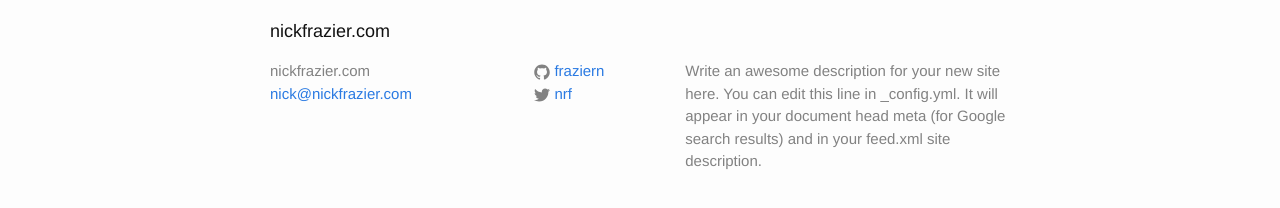
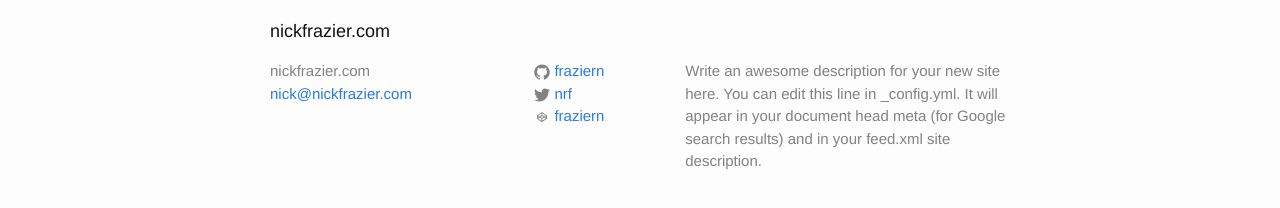
Before and after one commit to fraziern/fraziern.github.io, a Jekyll site: the page built from index.html, in a window 1280 px wide. Shown: the part 357-565 px from the top of the page. Built offline with Jekyll 4.4.1, drawn with Linux system fonts in a browser that asks for light colours.

Commit message:
added codepen link & icon

```diff
--- a/_config.yml
+++ b/_config.yml
@@ -13,9 +13,10 @@
   line in _config.yml. It will appear in your document head meta (for
   Google search results) and in your feed.xml site description.
 baseurl: "" # the subpath of your site, e.g. /blog
-url: "http://fraziern.github.com" # the base hostname & protocol for your site
+url: "http://fraziern.github.io" # the base hostname & protocol for your site
 twitter_username: nrf
-github_username:  fraziern
+github_username: fraziern
+codepen_username: fraziern
 
 # Build settings
 markdown: kramdown
--- a/_includes/footer.html
+++ b/_includes/footer.html
@@ -25,6 +25,12 @@
             {% include icon-twitter.html username=site.twitter_username %}
           </li>
           {% endif %}
+
+          {% if site.codepen_username %}
+          <li>
+            {% include icon-codepen.html username=site.codepen_username %}
+          </li>
+          {% endif %}
         </ul>
       </div>
 
--- /dev/null
+++ b/_includes/icon-codepen.html
@@ -0,0 +1 @@
+<a href="https://codepen.io/{{ include.username }}"><span class="icon icon--twitter">{% include icon-codepen.svg %}</span><span class="username">{{ include.username }}</span></a>
```
Also changed, not shown: _includes/icon-codepen.svg (added).
